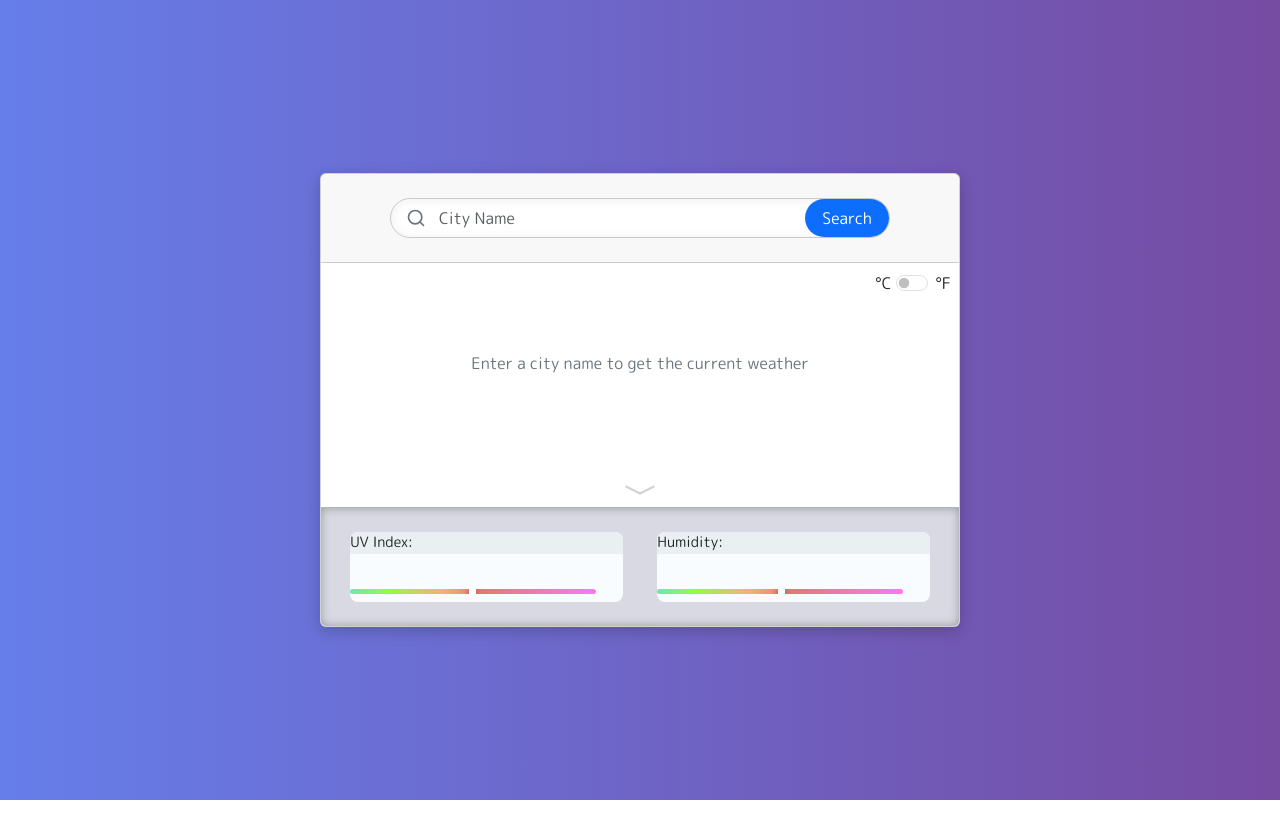
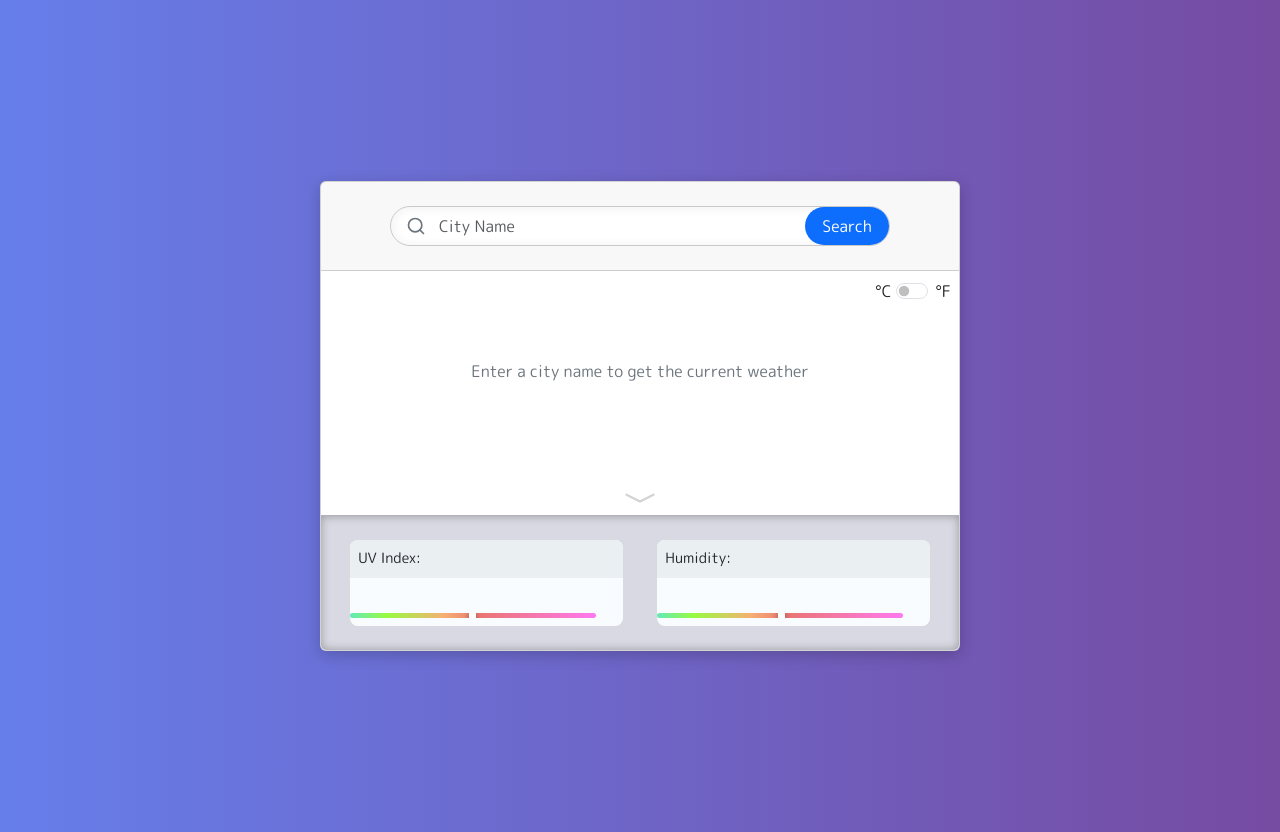
Before and after one commit to Kelsey94/My-Weather-App, a plain HTML site: page index.html in a window 1280 px wide. Before the commit the page ends 800 px from the top, so only its background shows below. Drawn offline with nearby package versions, Linux system fonts and the light colour scheme.

Commit message:
Added padding to detail card labels

```diff
--- a/css/styles.css
+++ b/css/styles.css
@@ -17,19 +17,12 @@ body .night{
 
 main {
 	min-height: 100vh;
-	margin: 4rem auto;
-
+	margin: 1rem auto;
+	display: flex;
+	flex-direction: column;
+	justify-content: center;
 }
 
-@media (min-width:400px) {
-	main {
-		margin: 0 auto;
-		display: flex;
-		flex-direction: column;
-		justify-content: center;
-	}
-
-}
 
 main div.card {
 	box-shadow: 0 4px 15px rgba(0, 0, 0, 0.2);
@@ -226,6 +219,7 @@ main div.card {
 	overflow: hidden;
 	text-overflow: ellipsis;
 	font-size: 0.9rem;
+	padding:0.5rem 0.5rem;
 }
 
 .detail-summary {
```
